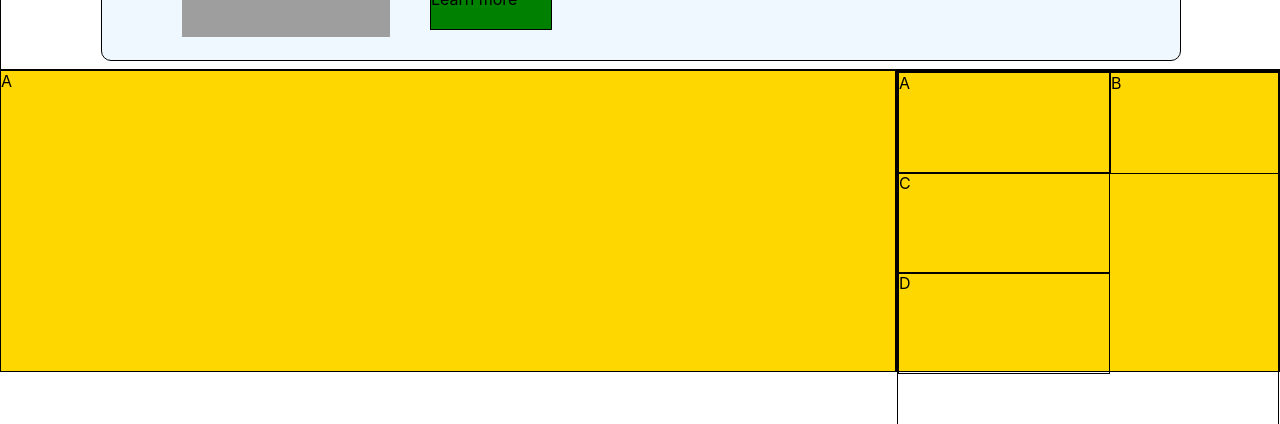
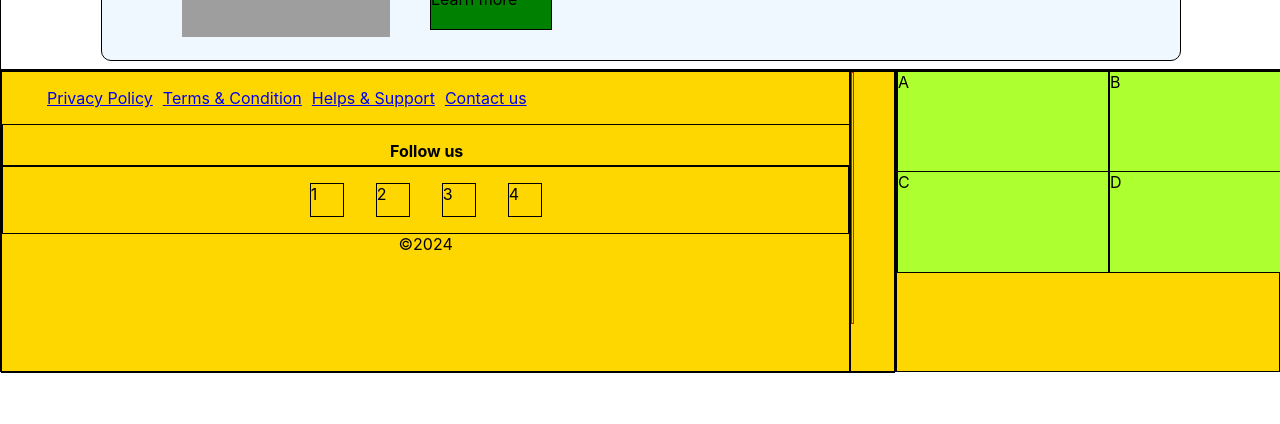
Before and after one commit to FrancisMingomba/thebank, a React (Create React App) app: page / in a window 1280 px wide. Shown: the part 2300-2724 px from the top of the page. After the commit the page ends 2673 px from the top, so only its background shows below. Built offline with nearby package versions, Linux system fonts and the light colour scheme; grey boxes are pictures that could not be loaded.

Commit message:
Working on footer

```diff
--- a/src/components/home.jsx
+++ b/src/components/home.jsx
@@ -115,21 +115,47 @@ class Home extends Component {
                     </div>
                 </div>
                 <div className="component9">
+                    <div  className="component9_inner">
+                        <div className="component9_inner_one">
+                            <div className="component9_div ">
+                                <div className="footer_list">
+                                     <ul  className="footer_list1">
+                                        <li className="footer_item"><a href="/#">Privacy Policy</a></li>
+                                        <li className="footer_item"><a href="/#">Terms & Condition</a></li>
+                                        <li className="footer_item"><a href="/#">Helps & Support</a></li>
+                                        <li className="footer_item"><a href="/#">Contact us</a></li>
+                                     </ul>
+                                </div>
+                                <div className="follow">
+                                    <p className="follow_us">Follow us</p>
+                                </div>
+                                <div className="social_media">
+                                    <div className="social_box">1</div>
+                                    <div className="social_box">2</div>
+                                    <div className="social_box">3</div>
+                                    <div className="social_box">4</div>
+                                </div>
+                                <div className="footer_bottom">
+                                    &copy;2024
+                                </div>
+                           </div>
 
-                    <div  className="component9_inner">A</div>
+
+
+
+                            <div className="component9_div ">
+                                 <div className="vertical-line"></div>
+                            </div>
+
+                        </div>
+
+                    </div>
                     <div  className="component9_inner">
                         <div className="component9_inner2">
                             <div  className="component9_inner2_box">A</div>
                             <div  className="component9_inner2_box">B</div>
                             <div  className="component9_inner2_box box_three">C</div>
                             <div  className="component9_inner2_box box_four">D</div>
-
-
-
-
-
-
-
                         </div>
                     </div>
 
--- a/src/css/home.css
+++ b/src/css/home.css
@@ -331,7 +331,6 @@
 }
 .component9 {
     width: 100%;
-    height: 100px;
     display: grid;
     grid-template: 100px 100px 100px / 70% 30%;
 
@@ -343,20 +342,64 @@
 }
 .component9_inner2 {
     display: grid;
-    height: 500px;
-    grid-template: 100px 100px 100px / 50fr 50fr;
-    border: 1px solid black;
+    height: 100px;
+    grid-template: 100px  100px / 50fr 50fr;
 }
 .component9_inner2_box {
     width: 210px;
     height: 100px;
     border: 1px solid black;
+
+    background: greenyellow;
 }
-.box_three {
-    grid-column: 1 / 3;
+.component9_inner_one {
+    display: grid;
+    grid-template: 100px 100px 100px / 95fr 5fr;
+}
+.component9_div {
+   height: 300px;
+   border: 1px solid black;
+}
+.vertical-line {
+    border: 1px solid red;
+    height: 250px;
+    margin-left: auto;
+    margin-left: auto;
+    width: 1px;
+    float:left;
+}
+.footer_item {
+    width: 100px;
+    height: auto;
+    list-style-type: none;
+    display: inline;
+    margin: 5px;
+}
+.follow {
+    width: 100%;
+    height: 40px;
+    border: 1px solid black
+}
+.follow_us {
+    text-align: center;
+    font-weight: bold;
+}
+.social_media {
+    height: auto;
+    border: 1px solid black;
+    display: flex;
+    flex-direction: row;
+    justify-content: center;
+}
+.social_box {
+  width: 2rem;
+  height: 2rem;
+  border: 1px solid black;
+  margin: 1rem;
 
 }
-.box_four {
-    grid-column:1;
-
+.footer_bottom {
+    width: 100%;
+    height: auto;
+    text-align: center;
 }
```
